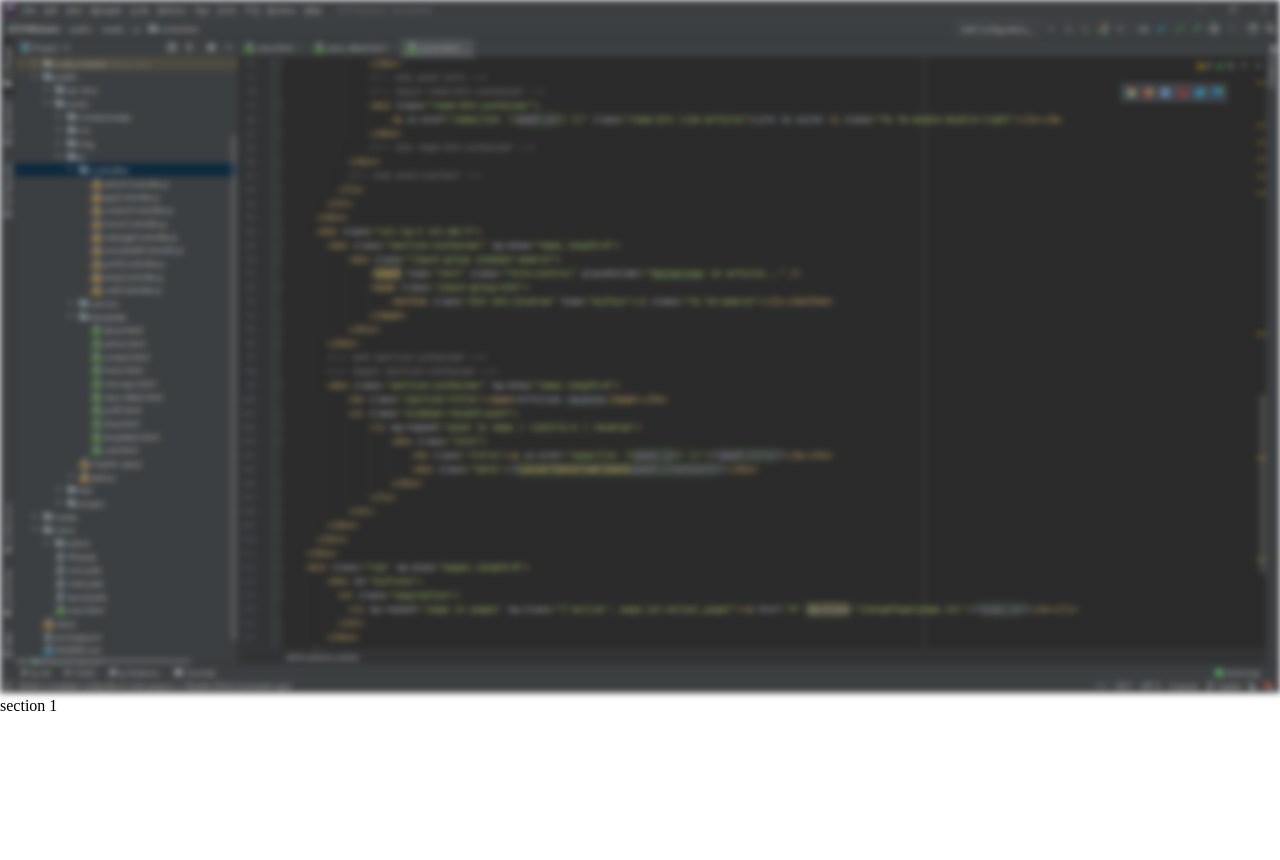
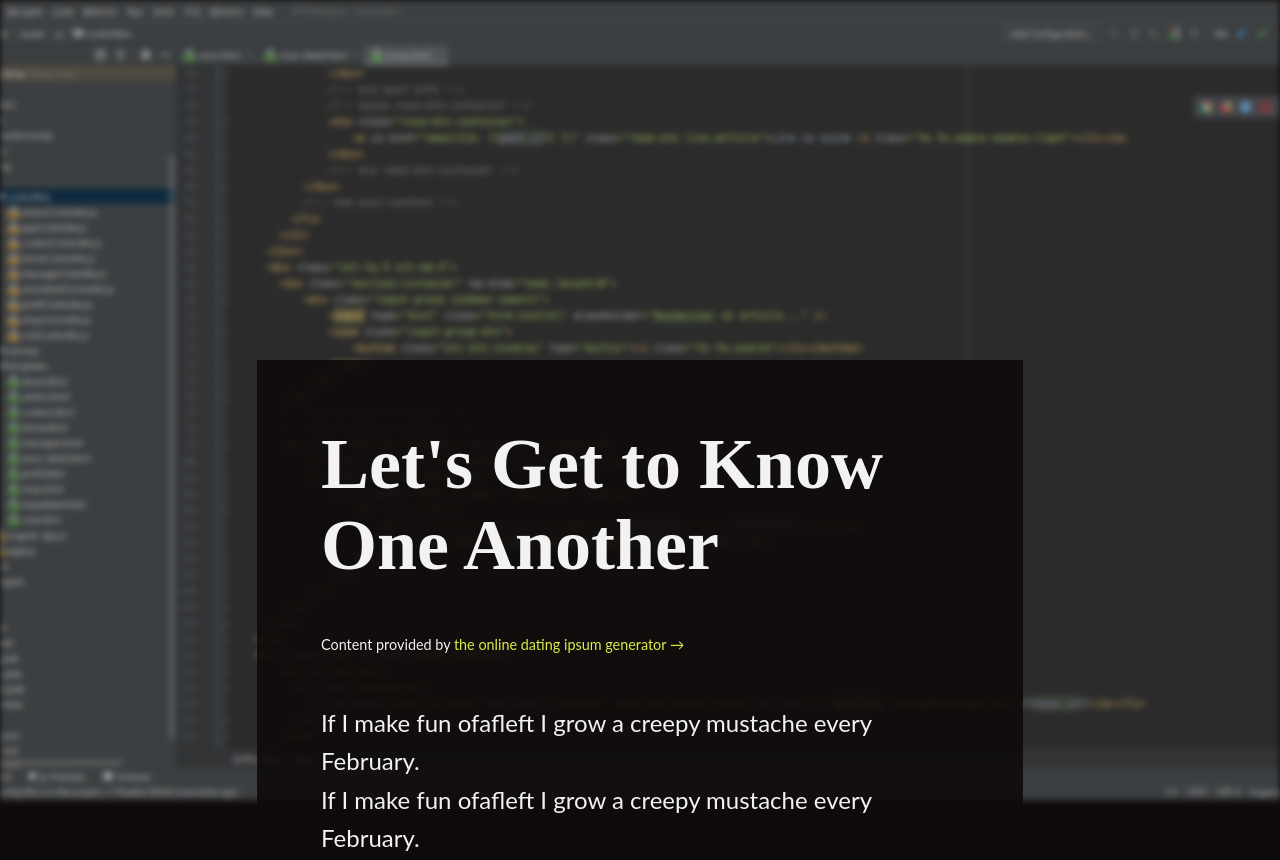
Before and after one commit to LennyLouis/WebCV, a plain HTML site: page index.html in a window 1280 px wide. Shown: the top 860 px of the page. Drawn offline with Linux system fonts and the light colour scheme.

Commit message:
parallax fonctionnel

```diff
--- a/css/style.css
+++ b/css/style.css
@@ -7,12 +7,156 @@
 body {
 }
 
-img.thumb {
+.blur {
     filter: blur(3px);
-    width: 100%;
-    z-index: -1;
 }
 
 ::-webkit-scrollbar {
     width: 0px;
 }
+
+@import url('https://fonts.googleapis.com/css2?family=Lato&family=Playfair+Display:wght@700&display=swap');
+
+:root {
+    --scale: 0.1;
+    --space: 8vmin;
+    --font-primary: 'Lato', sans-serif;
+    --font-heading: 'Playfair Display', serif;
+}
+
+@media (prefers-reduced-motion) {
+    :root {
+        --scale: 0;
+    }
+}
+
+* {
+    box-sizing: border-box;
+}
+
+body {
+    color: hsl(0, 0%, 95%);
+    background-color: hsl(5, 15%, 5%);
+    font-size: clamp(1.2rem, 5vw, 1.5rem);
+    font-family: var(--font-primary);
+    line-height: 1.6;
+}
+
+a {
+    color: hsl(65, 80%, 60%);
+    text-decoration: none;
+}
+
+a:hover,
+a:focus {
+    text-decoration: underline;
+}
+
+.page-title {
+    text-align: center;
+}
+
+.page-title::after {
+    content: '↓';
+    display: block;
+    font-size: 2em;
+    opacity: 0;
+    transform: translateY(-24px);
+    animation: fadein 800ms 500ms cubic-bezier(0.34, 1.56, 0.64, 1) forwards;
+}
+
+.header,
+.footer {
+    display: grid;
+    place-items: center;
+    height: 100vh;
+}
+
+.sec {
+    transform-origin: center top;
+    transform: scaleY(calc(1 - var(--scale)));
+}
+
+.sec > * {
+    transform-origin: center top;
+    transform: scaleY(calc(1 / (1 - var(--scale))));
+}
+
+.section-title {
+    font-family: var(--font-heading);
+    font-size: clamp(2.5rem, 6vw, 4.5rem);
+    font-weight: bold;
+    line-height: 1.125;
+}
+
+.byline {
+    display: block;
+    font-size: 0.6em;
+    margin: calc(var(--space) / 1.35) 0;
+}
+
+.content {
+    position: relative;
+    margin: -50vh auto 0;
+    padding: var(--space);
+    max-width: 55ch;
+    width: calc(100% - var(--space));
+    background: hsla(5, 15%, 5%, 0.9);
+}
+
+.content > * + * {
+    margin-top: 2rem;
+}
+
+.image-container {
+    position: sticky;
+    top: 0;
+    width: 100vw;
+    height: 100vh;
+    z-index: -2;
+}
+
+.image-container img {
+    display: block;
+    position: absolute;
+    top: 0;
+    left: 0;
+    width: 100%;
+    height: 100%;
+    object-fit: cover;
+}
+
+.image-container::after {
+    content: '';
+    position: absolute;
+    bottom: 0;
+    left: 0;
+    width: 100%;
+    height: 50%;
+    background: linear-gradient(
+            to bottom,
+            hsla(5, 15%, 5%, 0) 0%,
+            hsla(5, 15%, 5%, 0.013) 8.1%,
+            hsla(5, 15%, 5%, 0.049) 15.5%,
+            hsla(5, 15%, 5%, 0.104) 22.5%,
+            hsla(5, 15%, 5%, 0.175) 29%,
+            hsla(5, 15%, 5%, 0.259) 35.3%,
+            hsla(5, 15%, 5%, 0.352) 41.2%,
+            hsla(5, 15%, 5%, 0.45) 47.1%,
+            hsla(5, 15%, 5%, 0.55) 52.9%,
+            hsla(5, 15%, 5%, 0.648) 58.8%,
+            hsla(5, 15%, 5%, 0.741) 64.7%,
+            hsla(5, 15%, 5%, 0.825) 71%,
+            hsla(5, 15%, 5%, 0.896) 77.5%,
+            hsla(5, 15%, 5%, 0.951) 84.5%,
+            hsla(5, 15%, 5%, 0.987) 91.9%,
+            hsl(5, 15%, 5%) 100%
+    );
+}
+
+@keyframes fadein {
+    to {
+        opacity: 1;
+        transform: translateY(0);
+    }
+}
--- a/index.html
+++ b/index.html
@@ -6,7 +6,7 @@
         <link rel="stylesheet" href="css/style.css">
     </head>
     <body>
-        <img class="thumb" src="img/background.png" alt="image">
+        <!--<img class="thumb" src="img/background.png" alt="image">
         <div id="fullpage">
             <div class="section">
                 section 1
@@ -18,6 +18,24 @@
 
         <script src="js/fullpage.min.js"></script>
         <script src="js/simpleParallax.min.js"></script>
+        <script src="js/app.js"></script>-->
+        <!--<header class="header">
+            <h1 class="page-title">CSS position sticky parallax effect</h1>
+        </header>-->
+        <main class="main">
+            <div class="sec">
+                <figure class="image-container"><img src="img/background.png" class="blur" alt="" /></figure>
+                <section class="content" id="fullpage">
+                    <div class="section">
+                        <h2 class="section-title">Let's Get to Know One Another</h2><span class="byline">Content provided by <a href="https://laurenhallden.com/datingipsum/" target="_blank" rel="noreferrer">the online dating ipsum generator →</a></span>
+                        <p>If I make fun ofafleft I grow a creepy mustache every February.</p>
+                        <p>If I make fun ofafleft I grow a creepy mustache every February.</p>
+                    </div>
+                    <footer class="footer section">Fin.</footer>
+                </section>
+            </div>
+        </main>
+        <script src="js/fullpage.min.js"></script>
         <script src="js/app.js"></script>
     </body>
 </html>
--- a/js/app.js
+++ b/js/app.js
@@ -1,7 +1,7 @@
 new fullpage('#fullpage', {
     navigation: true,
     responsiveWidth: 700,
-    anchors: ['home', 'about-us', 'contact'],
+    anchors: ['home', 'about-us'],
     parallax: true,
     scrollBar:true,
     onLeave: function(origin, destination, direction){
```
